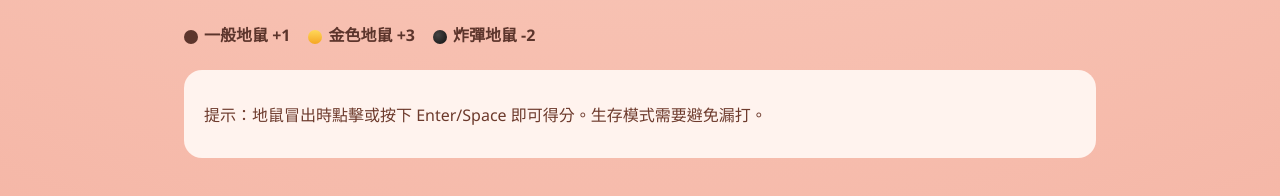
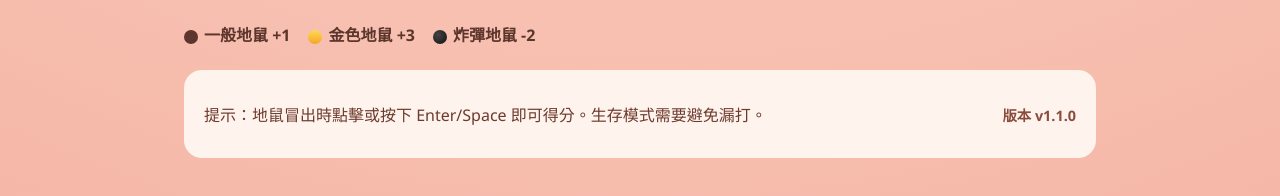
Before and after one commit to OtakuSoren/Whack-a-Mole-game, a website: page index.html in a window 1280 px wide. Shown: the part 1239-1435 px from the top of the page. Drawn offline with Linux system fonts and the light colour scheme.

Commit message:
Bump version to 1.1.0

```diff
--- a/index.html
+++ b/index.html
@@ -78,6 +78,7 @@
 
     <footer class="tips">
       <p>提示：地鼠冒出時點擊或按下 Enter/Space 即可得分。生存模式需要避免漏打。</p>
+      <span class="version">版本 v1.1.0</span>
     </footer>
   </main>
 
--- a/package.json
+++ b/package.json
@@ -1,6 +1,6 @@
 {
   "name": "whack-a-mole-game",
-  "version": "1.0.0",
+  "version": "1.1.0",
   "description": "Whack-a-mole browser game",
   "main": "server.js",
   "scripts": {
--- a/style.css
+++ b/style.css
@@ -217,6 +217,17 @@ h1 {
   border-radius: 18px;
   padding: 16px 20px;
   color: #6d3a2c;
+  display: flex;
+  justify-content: space-between;
+  gap: 12px;
+  align-items: center;
+  flex-wrap: wrap;
+}
+
+.version {
+  font-size: 0.9rem;
+  font-weight: 600;
+  color: #8a4c3d;
 }
 
 @media (max-width: 720px) {
```
